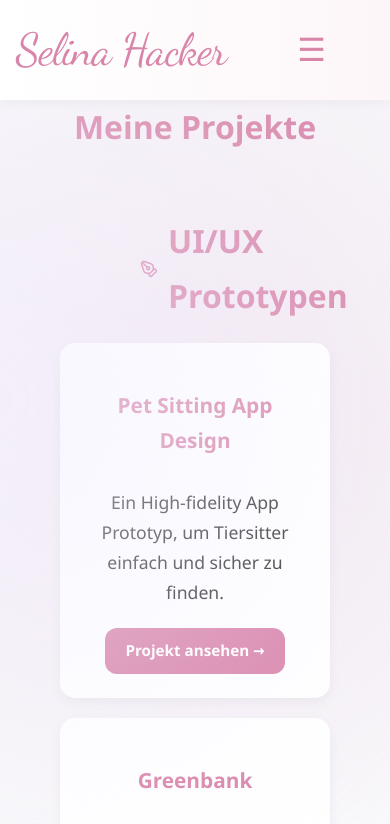
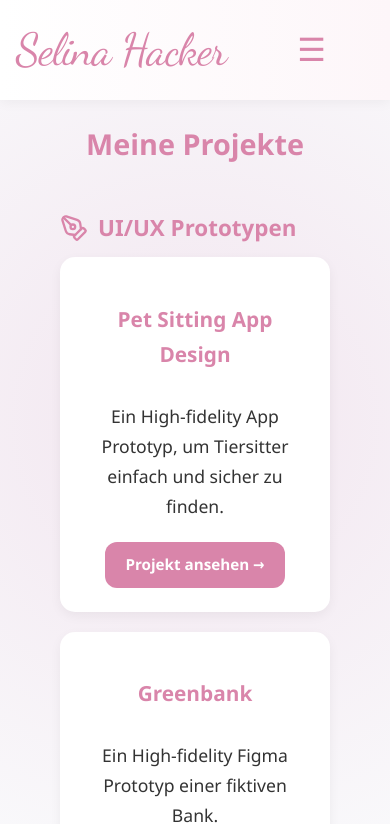
Before and after one commit to SelinaHacker/portfolio, a plain HTML site: page index.html in a window 390 px wide. Both pictures are taken after a click on the link "Zu meinen Projekten". Shown: the top 824 px of the page. Drawn offline with nearby package versions, Linux system fonts and the light colour scheme.

Commit message:
Small changes

```diff
--- a/css/style.css
+++ b/css/style.css
@@ -138,20 +138,6 @@ h2, h3 {
     margin-bottom: 16px;
     font-weight: 800;
 }
-
-.background-shape {
-    position: absolute;
-    top: 100px;
-    right: 100px;
-    width: 600px;
-    height: 600px;
-    background: radial-gradient(circle at center, rgba(242, 240, 255, 0.9) 0%, rgba(242, 240, 255, 0.3) 100%);
-    filter: blur(150px);
-    z-index: 0;
-    border-radius: 50%;
-    pointer-events: none;
-}
-
 
 /* Über mich*/
 .about-section {
@@ -528,12 +514,6 @@ h2, h3 {
     flex-shrink: 0;
 }
 
-@media (max-width: 768px) {
-    .kontakt-container {
-        padding: 0 20px;
-    }
-}
-
 /* Footer */
 footer {
     color: #666;
@@ -564,6 +544,10 @@ footer {
         max-width: 100%;
         margin: 0 auto;
     }
+}
+
+.kontakt-container {
+    padding: 0 20px;
 }
 
 @media (max-width: 768px) {
@@ -729,8 +713,20 @@ footer {
     }
 
     .projects-heading {
-        font-size: 2rem;
+        font-size: 1.8rem;
+        margin-top: 60px;
+        margin-bottom: 20px;
+    }
+
+    .projects-subheading {
+        font-size: 1.4rem;
+        padding-left: 20px;
         margin-top: 40px;
+        margin-bottom: 10px;
+    }
+
+    .projects-subheading svg {
+        color: inherit;
     }
 
     .project-detail-page h1 {
--- a/index.html
+++ b/index.html
@@ -26,7 +26,6 @@
 
     <!-- HERO -->
     <section id="hero" class="active">
-        <div class="background-shape"></div>
         <div class="hero-intro">
             <div class="hero-wrapper">
                 <div class="hero-image">
@@ -129,7 +128,6 @@
 
     <!-- PROJEKTE -->
     <section id="projects">
-        <div class="background-shape"></div>
         <h2 class="projects-heading">Meine Projekte</h2>
 
         <!-- UI/UX Prototypen -->
```
